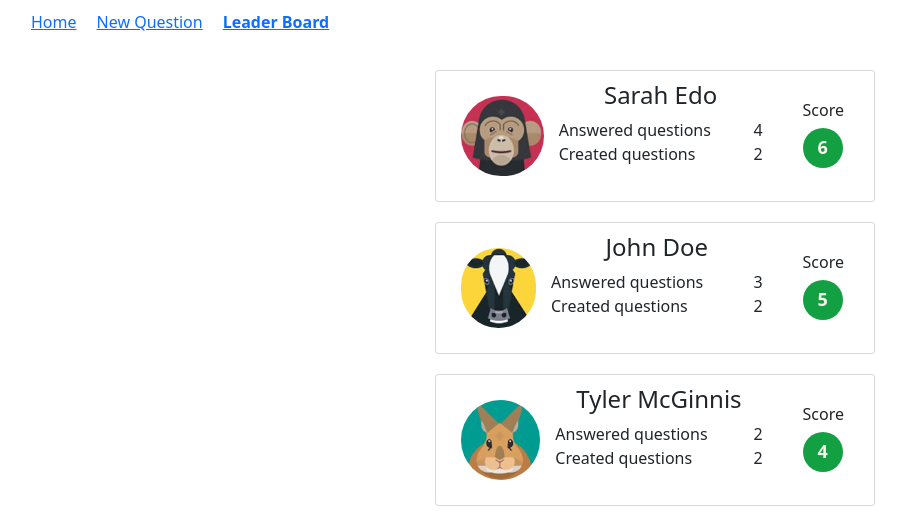
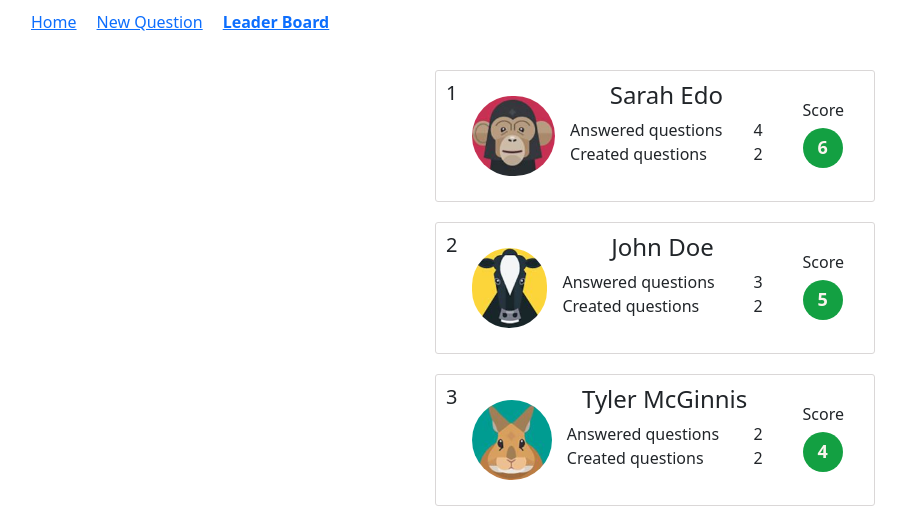
Before and after one commit to fredyariasm/would-you-rather, a React (Create React App) app: page /leaderboard in a window 1280 px wide. Shown: the top 518 px of the page, without its empty margins (1-907 px from the left). Built offline with nearby package versions, Linux system fonts and the light colour scheme.

Commit message:
Add leader positions

```diff
--- a/src/components/LeaderBoard.js
+++ b/src/components/LeaderBoard.js
@@ -7,14 +7,14 @@ class LeaderBoard extends Component {
     render() {
         return (
             <div>
-                <ul>
+                <ol>
                     {this.props.ids.map(
-                        (id) =>
+                        (id, index) =>
                             <li key={id}>
-                                <PlayerScore id={id} />
+                                <PlayerScore id={id} index={index} />
                             </li>
                     )}
-                </ul>
+                </ol>
             </div>
         )
     }
--- a/src/components/PlayerScore.js
+++ b/src/components/PlayerScore.js
@@ -5,12 +5,14 @@ import { connect } from 'react-redux'
 class PlayerScore extends Component {
 
     render() {
-        const { answers, questions, userName, score, avatar } = this.props
+        const { answers, questions, userName, score, avatar, position } = this.props
 
 
         return (
             <div>
                 <div className="score-container">
+
+                    <h5>{position}</h5>
                     <img
                         src={avatar}
                         alt={`Avatar of ${userName}`}
@@ -42,7 +44,7 @@ class PlayerScore extends Component {
 }
 
 
-function mapStateToProps({ users }, { id }) {
+function mapStateToProps({ users }, { id, index }) {
 
     const answers = Object.keys(users[id].answers).length
     const questions = Object.keys(users[id].questions).length
@@ -54,6 +56,7 @@ function mapStateToProps({ users }, { id }) {
         answers,
         questions,
         score,
+        position:++index,
     }
 }
 
```
